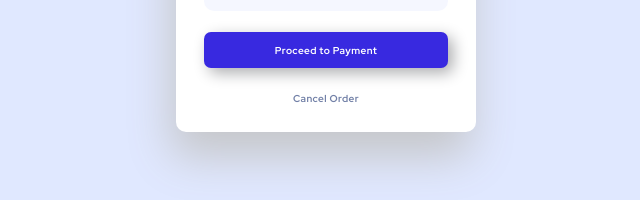
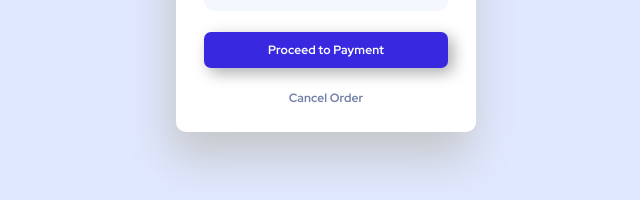
Before and after one commit to Gerardo703/Frontend-Mentor---Order-Summary, a plain HTML site: page order-summary-component-main/index.html in a window 1280 px wide. Shown: the part 501-701 px from the top of the page, 314-954 px from the left. Drawn offline with Linux system fonts and the light colour scheme.

Commit message:
Update styles.scss
update styles.scss

```diff
--- a/order-summary-component-main/css/styles.scss
+++ b/order-summary-component-main/css/styles.scss
@@ -146,11 +146,11 @@ body{
     width: 100%;
     border-radius: 0.7rem;
     cursor: pointer;
-    font-size: 1rem;
+    font-size: 1.2rem;
     margin-top: 2.1rem;
     box-shadow: 5px 5px 15px #acadaf;
     font-weight: 700;
-    letter-spacing: .4px;
+    letter-spacing: .1px;
 }
 // #c5c6c9
 .proced-payment:hover{
@@ -166,11 +166,11 @@ body{
     border-radius: 0.7rem;
     color: var(--desaturated-blue);
     cursor: pointer;
-    font-size: 1rem;
+    font-size: 1.2rem;
     margin-bottom: -1.2rem;
     margin-top: 1.2rem;
     font-weight: 700;
-    letter-spacing: .4px;
+    letter-spacing: .1px;
 }
 
 .cancel-payment:hover{
```
Also changed, not shown: order-summary-component-main/css/styles.css, 1 other file.
